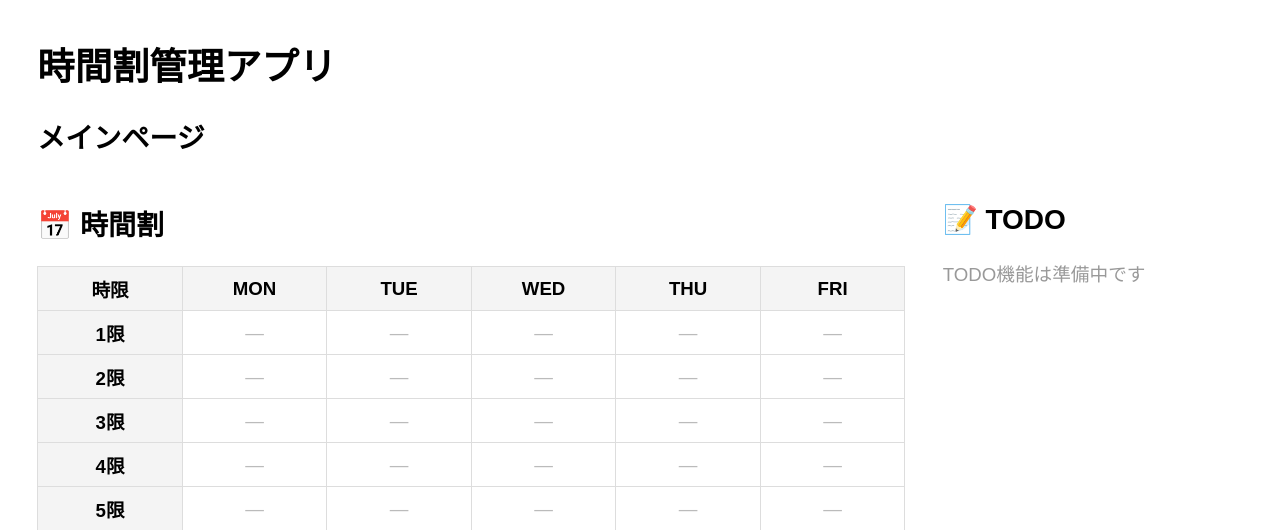
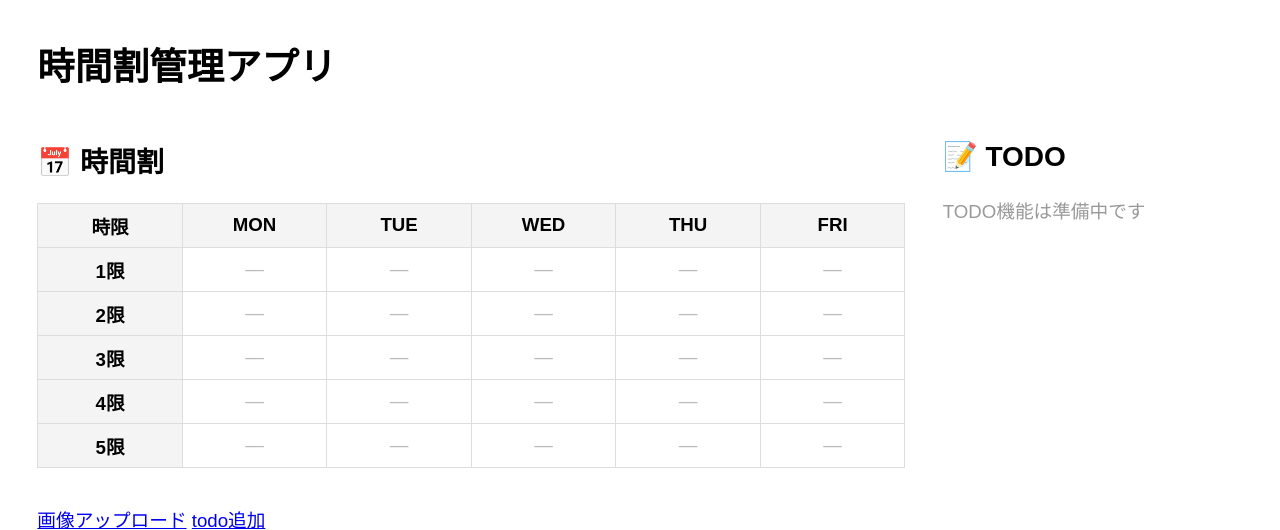
Before and after one commit to OOP2-2025-final-G11/ClassworkManager, a Flask app: page / in a window 1280 px wide. Shown: the top 530 px of the page. Run offline with Flask 3, Linux system fonts and the light colour scheme; data that the repository does not hold is empty.

Commit message:
Update index.html

```diff
--- a/templates/index.html
+++ b/templates/index.html
@@ -16,7 +16,6 @@
   </head>
   <body>
     <h1>時間割管理アプリ</h1>
-    <h2>メインページ</h2>
 
 <div class="dashboard-container">
     <!-- 時間割 -->
```
